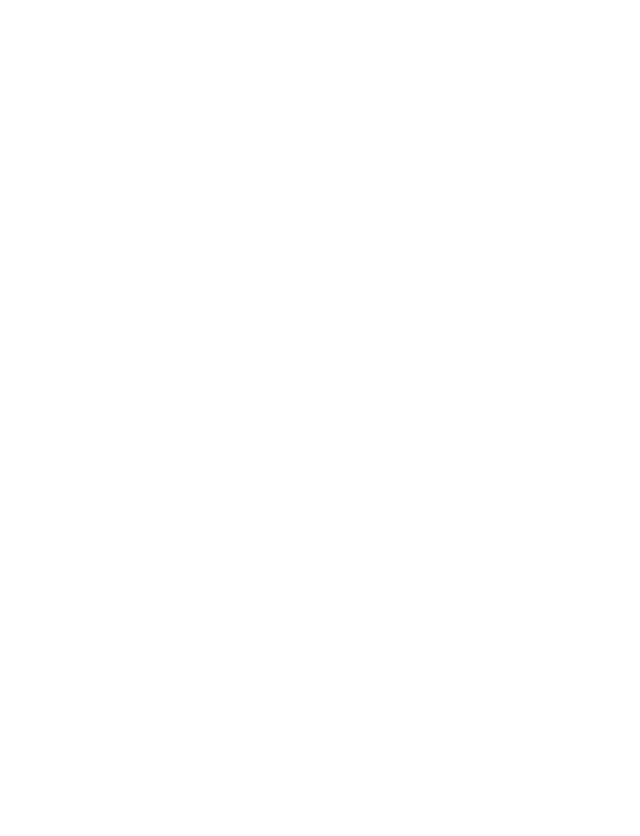
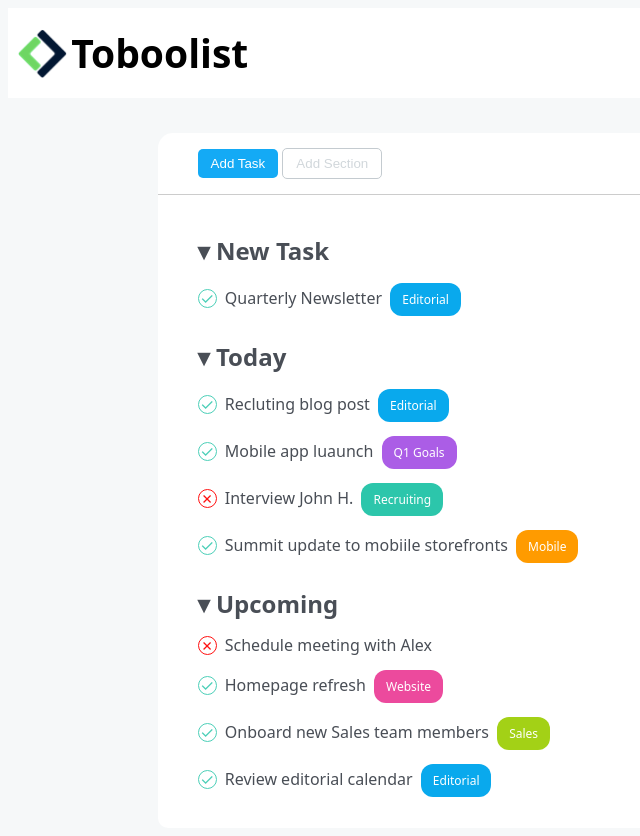
Before and after one commit to Andrea-Pascali/html-css-toboolist, a plain HTML site: page index.html in a window 1280 px wide. Shown: the whole page, without its empty margins (0-640 px from the left). Before the commit the page ends 800 px from the top, so only its background shows below. Drawn offline with Linux system fonts and the light colour scheme.

Commit message:
finish project

```diff
--- a/index.html
+++ b/index.html
@@ -1,11 +1,126 @@
 <!DOCTYPE html>
 <html lang="en">
+
 <head>
     <meta charset="UTF-8">
     <meta name="viewport" content="width=device-width, initial-scale=1.0">
     <title>Document</title>
+    <link rel="stylesheet" href="style.css">
+    <!--Google Font-->
+    <link rel="preconnect" href="https://fonts.googleapis.com">
+    <link rel="preconnect" href="https://fonts.gstatic.com" crossorigin>
+    <link
+        href="https://fonts.googleapis.com/css2?family=Roboto:ital,wght@0,100;0,300;0,400;0,500;0,700;0,900;1,100;1,300;1,400;1,500;1,700;1,900&display=swap"
+        rel="stylesheet">
+    <!--/Google Font-->
 </head>
+
 <body>
 
+    <header>
+
+        <img src="img/logo.png" alt="">
+        <h1>Toboolist</h1>
+
+    </header>
+
+
+    <main>
+        <div class="conteiner-top">
+
+            <button class="button-AT">Add Task</button>
+            <button class="button-AS">Add Section</button>
+
+        </div>
+
+        <div class="Tank-Body">
+            <section>
+
+                <h3>&blacktriangledown; New Task</h3>
+
+                <ul class="ul">
+                    <li>
+                        <span class="circle circle-done">&check;</span>
+                        <span class="task-text" style="font-size: 16px;">Quarterly Newsletter</span>
+                        <span class="tag tag-blue">Editorial</span>
+                    </li>
+                </ul>
+
+                <h3>&blacktriangledown; Today</h3>
+
+                <ul class="ul">
+                    <li class="margin">
+                        <span class="circle circle-done">&check;</span>
+                        <span class="task-text" style="font-size: 16px;">Recluting blog post</span>
+                        <span class="tag tag-blue">Editorial</span>
+
+                    </li>
+
+                    <li class="margin">
+                        <span class="circle circle-done">&check;</span>
+                        <span class="task-text" style="font-size: 16px;">Mobile app luaunch</span>
+                        <span class="tag tag-purple">Q1 Goals</span>
+                    </li>
+
+                    <li class="margin">
+                        <span class="circle circle-error">&cross;</span>
+                        <span class="task-text" style="font-size: 16px;">Interview John H.</span>
+                        <span class="tag tag-green">Recruiting</span>
+
+                    </li>
+
+                    <li class="margin">
+                        <span class="circle circle-done">&check;</span>
+                        <span class="task-text" style="font-size: 16px;">Summit update to mobiile storefronts</span>
+                        <span class="tag tag-orange">Mobile</span>
+                    </li>
+
+
+                    <h3>&blacktriangledown; Upcoming</h3>
+
+
+                    <ul class="ul">
+                        <li class="margin">
+                            <span class="circle circle-error">&cross;</span>
+                            <span class="task-text" style="font-size: 16px;">Schedule meeting with Alex</span>
+
+                        </li>
+
+                        <li class="margin">
+                            <span class="circle circle-done">&check;</span>
+                            <span class="task-text" style="font-size: 16px;">Homepage refresh</span>
+                            <span class="tag tag-rose">Website</span>
+                        </li>
+
+                        <li class="margin">
+                            <span class="circle circle-done">&check;</span>
+                            <span class="task-text" style="font-size: 16px;">Onboard new Sales team members</span>
+                            <span class="tag tag-lime">Sales</span>
+
+                        </li>
+
+                        <li class="margin">
+                            <span class="circle circle-done">&check;</span>
+                            <span class="task-text" style="font-size: 16px;">Review editorial calendar</span>
+                            <span class="tag tag-blue">Editorial</span>
+                        </li>
+
+
+                    </ul>
+
+
+
+
+
+
+
+            </section>
+
+
+        </div>
+
+    </main>
+
 </body>
+
 </html>
--- a/style.css
+++ b/style.css
@@ -0,0 +1,148 @@
+header {
+    background-color: white;
+    height: 70px;
+    padding: 10px;
+    margin-bottom: 35px;
+}
+
+header img {
+    vertical-align: middle;
+    height: 70%;
+    padding-bottom: 30px;
+}
+
+header h1 {
+    font-family: system-ui, -apple-system, BlinkMacSystemFont, 'Segoe UI', Roboto, Oxygen, Ubuntu, Cantarell, 'Open Sans', 'Helvetica Neue', sans-serif;
+    display: inline-block;
+    font-size: 39px;
+    vertical-align: middle;
+    line-height: 17px;
+    padding-bottom: 31px;
+    color: #000;
+}
+
+
+
+
+body {
+    background-color: #f6f8f9;
+    font-family: system-ui, -apple-system, BlinkMacSystemFont, 'Segoe UI', Roboto, Oxygen, Ubuntu, Cantarell, 'Open Sans', 'Helvetica Neue', sans-serif;
+    color: #494e56;
+}
+
+.ul {
+    list-style: none;
+    padding: initial;
+}
+
+
+.button-AT {
+    background: #14aaf5;
+    color: white;
+    padding: 7px 13px;
+    border: none;
+    border-radius: 5px;
+    cursor: pointer;
+}
+
+.button-AS {
+    background: #ffffff;
+    color: #d1d7db;
+    border-color: #d1d7db;
+    padding: 7px 13px;
+    border-radius: 5px;
+    border: 1px solid #c4cbd0;
+    cursor: pointer;
+
+}
+
+.conteiner-top {
+    background-color: #ffffff;
+    width: 70%;
+    border-radius: 15px 15px 0 0;
+    margin: auto;
+
+    padding: 15px 40px;
+    border-bottom: 1px solid #ccc
+}
+
+
+.Tank-Body {
+
+    background-color: #ffffff;
+    width: 70%;
+    border-radius: 0 0 10px 10px;
+    margin: auto;
+    padding: 15px 40px;
+
+}
+
+
+.circle {
+    display: inline-block;
+    height: 17px;
+    width: 17px;
+    line-height: 17px;
+    text-align: center;
+    border: 1px solid black;
+    border-radius: 100%;
+
+}
+
+.circle-done {
+    border-color: #4ccfb8;
+    color: #4ccfb8;
+}
+
+
+.task-text {
+    margin-left: 4px;
+    margin-right: 4px;
+}
+
+h3 {
+
+    font-size: 24px;
+    margin-bottom: 14px;
+}
+
+.margin {
+    margin-bottom: 14px;
+}
+
+.tag {
+    display: inline-block;
+    color: #ffffff;
+    font-size: 12px;
+    padding: 8px 12px;
+    border-radius: 12px
+}
+
+.tag-blue {
+    background-color: #09a9ed;
+}
+
+.tag-purple {
+    background-color: #ab5de6;
+}
+
+.tag-green {
+    background-color: #2cc6ab;
+}
+
+.tag-orange {
+    background-color: #ff9b00;
+}
+
+.tag-rose {
+    background-color: #ec4a9d;
+}
+
+.tag-lime {
+    background-color: #a3d116;
+}
+
+.circle-error {
+    color: #ff1010;
+    border-color: #ff1010;
+}
```
Also changed, not shown: img/logo.png (added).
